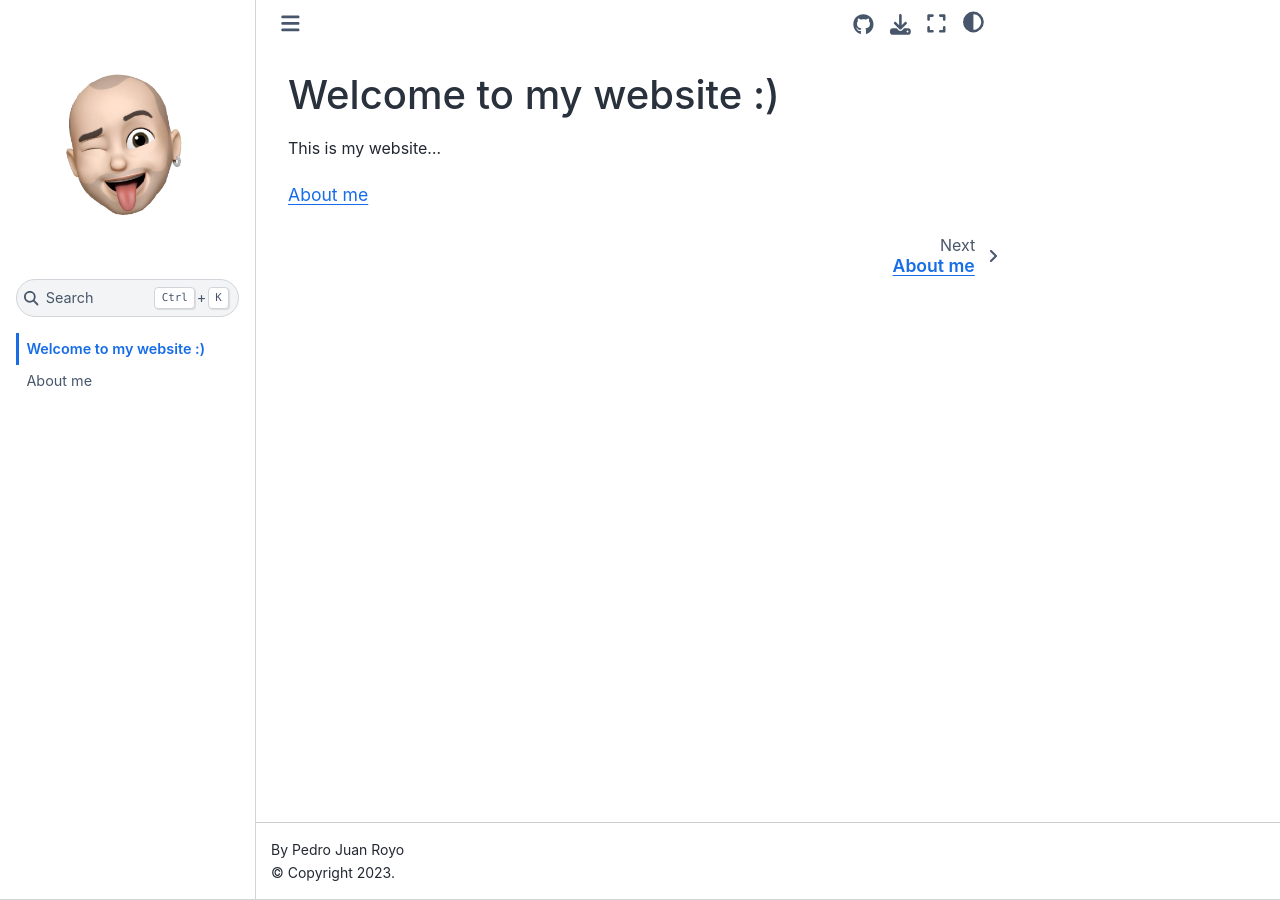
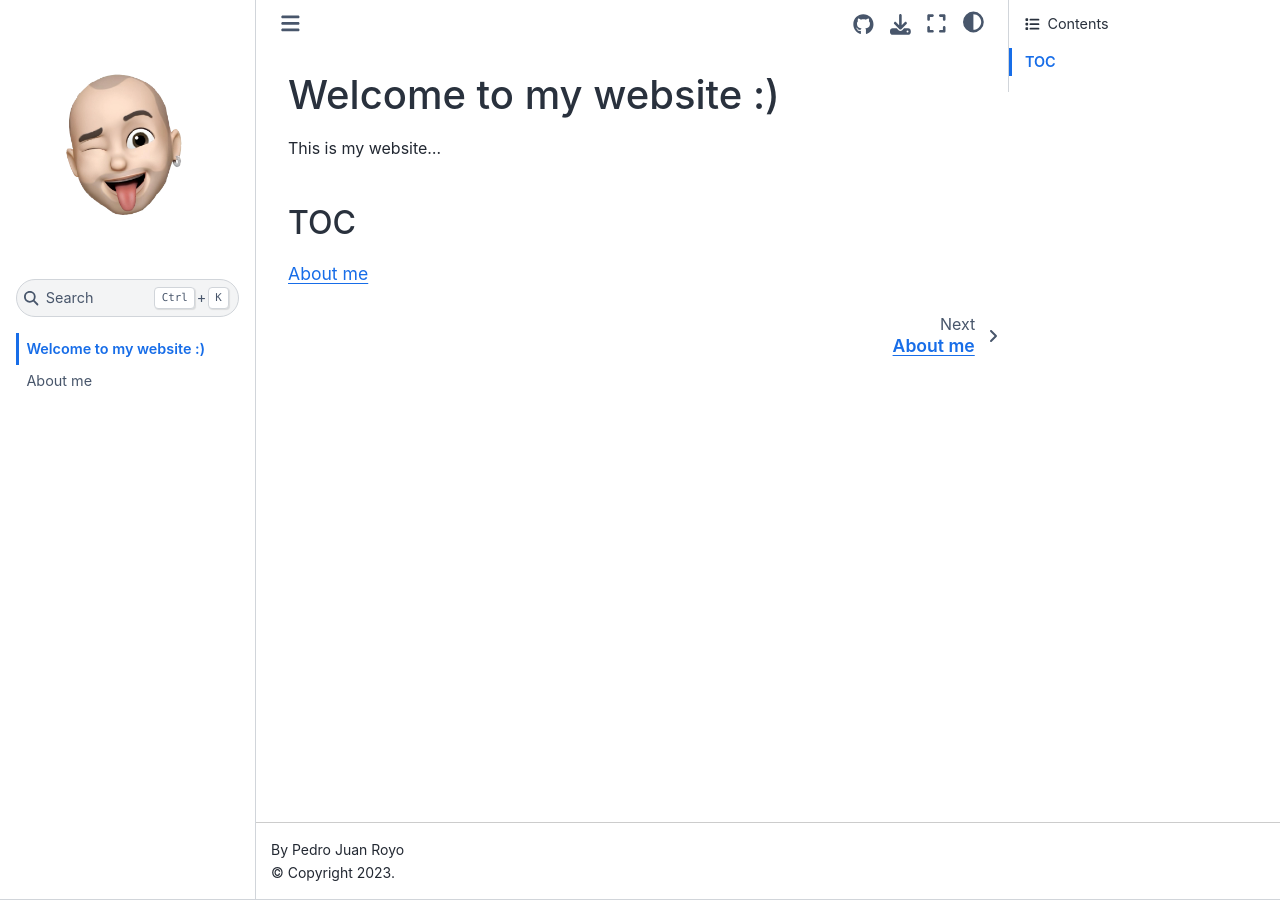
Before and after one commit to Parzival1918/Parzival1918, a Jupyter Book: the page built from pages/intro.md, in a window 1280 px wide. Built offline with Jupyter Book 1.0.4 settings and Sphinx 7.4.7 and the Sphinx Book theme 1.1.4, drawn with Linux system fonts in a browser that asks for light colours.

Commit message:
small test change

````diff
--- a/pages/intro.md
+++ b/pages/intro.md
@@ -2,5 +2,7 @@
 
 This is my website...
 
+## TOC
+
 ```{tableofcontents}
 ```
````
